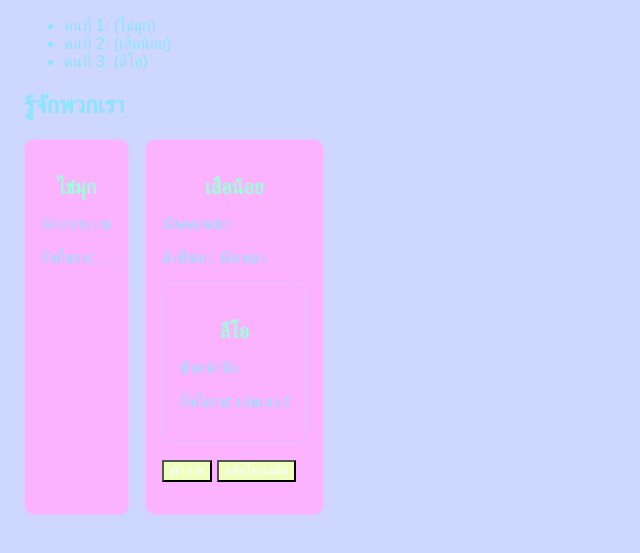
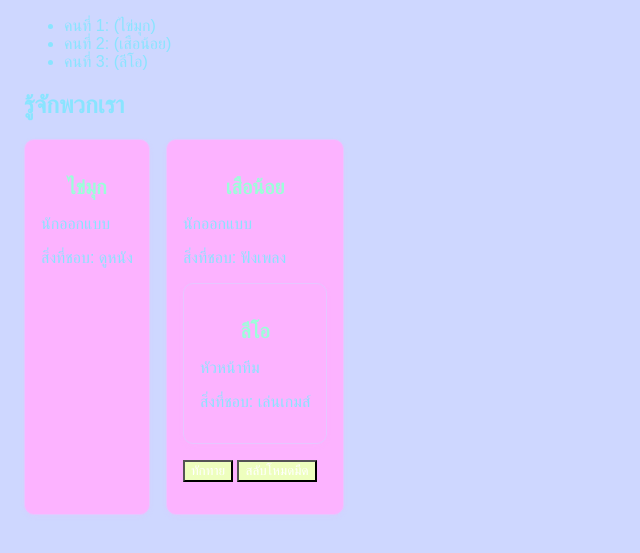
Before and after one commit to Hello6Teen/team-12, a plain HTML site: page index.html in a window 1280 px wide. Shown: the part 113-666 px from the top of the page, without its empty margins (0-640 px from the left). Drawn offline with Linux system fonts and the light colour scheme.

Commit message:
Modify member hobbies in index.html
Updated member hobbies and ensured proper HTML structure.

```diff
--- a/index.html
+++ b/index.html
@@ -27,7 +27,7 @@
     <div class="card">
       <h3 class="card-name">ไข่มุก</h3>
       <p class="card-role">นักออกแบบ</p>
-      <p class="card-hobby">สิ่งที่ชอบ: ...</p>
+      <p class="card-hobby">สิ่งที่ชอบ: ดูหนัง</p>
 
     </div>
    <div class="card">
```
